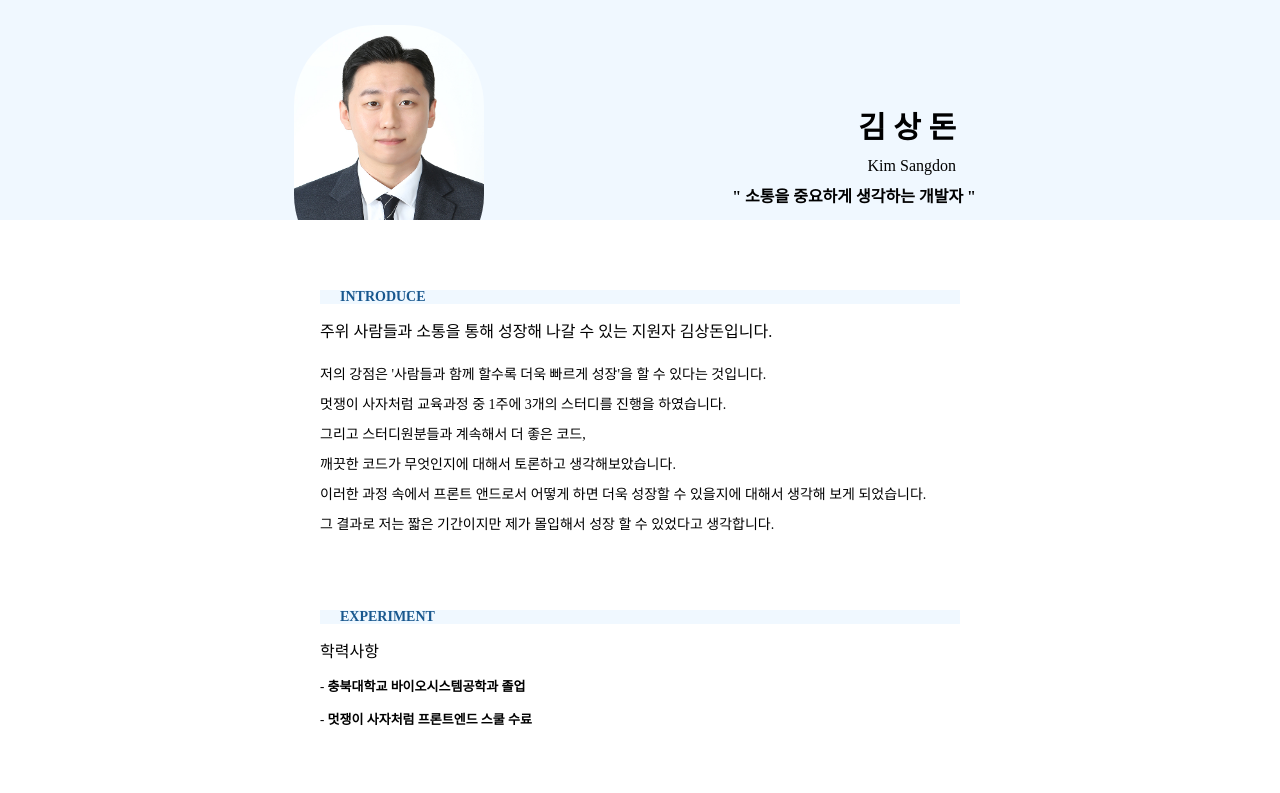
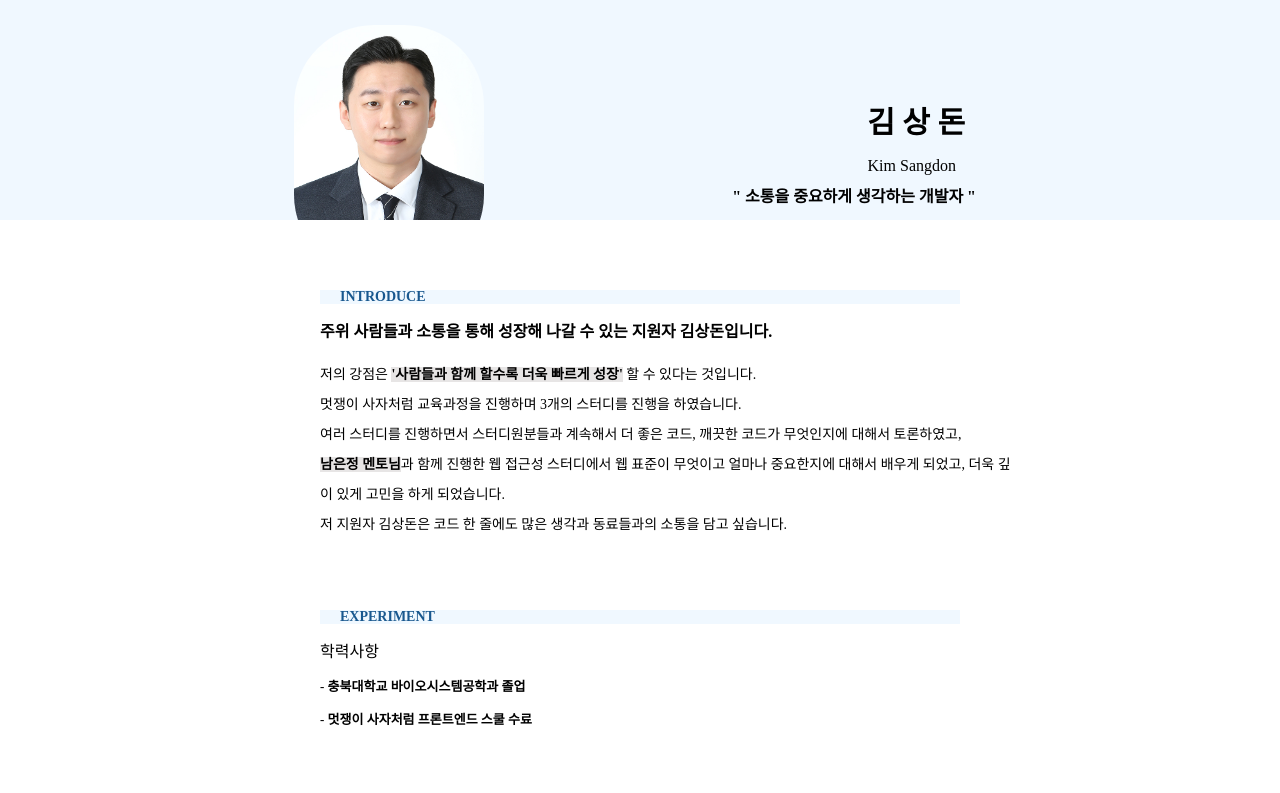
Before and after one commit to Sangdon1029/portfolio, a plain HTML site: page index.html in a window 1280 px wide. Shown: the top 793 px of the page. Drawn offline with Linux system fonts and the light colour scheme; a web font is replaced by a local one.

Commit message:
이력서 수정

```diff
--- a/index.html
+++ b/index.html
@@ -15,7 +15,7 @@
           <div class="header-cont">
                <img src="./src/img/sangdon_img.jpeg" alt="지원자 김상돈의 사진입니다.">
                <div class="header-tit">
-                    <h2>김 상 돈</h2>
+                    <button class="darkmodBtn"><h2>김 상 돈</h2></button>
                     <small>Kim Sangdon</small>
                     <strong>" 소통을 중요하게 생각하는 개발자 "</strong>
                </div>
@@ -25,15 +25,14 @@
           <section class="main-cont">
                <article class="intro">
                     <h2>INTRODUCE</h2>
-                    <h3>주위 사람들과 소통을 통해 성장해 나갈 수 있는 지원자 김상돈입니다.</h3>
+                    <h3><strong>주위 사람들과 소통을 통해 성장해 나갈 수 있는 지원자 김상돈입니다.</strong></h3>
                     <p class="about-text">
-                         저의 강점은 '사람들과 함께 할수록 더욱 빠르게 성장'을 할 수 있다는 것입니다.<br>
-                         멋쟁이 사자처럼 교육과정 중 1주에 3개의 스터디를 진행을 하였습니다.<br>
-                         그리고 스터디원분들과 계속해서 더 좋은 코드,<br>
-                         깨끗한 코드가 무엇인지에 대해서 토론하고 생각해보았습니다.<br>
-                         <span class="text-indent"> 이러한 과정 속에서 프론트 앤드로서 어떻게 하면 더욱 성장할 수 있을지에 대해서 생각해 보게 되었습니다.
-                         <br>
-                         그 결과로 저는 짧은 기간이지만 제가 몰입해서 성장 할 수 있었다고 생각합니다.</span>
+                         저의 강점은 <span class="hl">'사람들과 함께 할수록 더욱 빠르게 성장'</span> 할 수 있다는 것입니다.<br>
+                         멋쟁이 사자처럼 교육과정을 진행하며 3개의 스터디를 진행을 하였습니다.<br>
+                         여러 스터디를 진행하면서 스터디원분들과 계속해서 더 좋은 코드, 깨끗한 코드가 무엇인지에 대해서 토론하였고,<br>
+                         <span class="hl">남은정 멘토님</span>과 함께 진행한 웹 접근성 스터디에서 웹 표준이 무엇이고 얼마나 중요한지에 대해서 배우게 되었고, 더욱 깊이 있게 고민을 하게 되었습니다.<br>
+                         저 지원자 김상돈은 코드 한 줄에도 많은 생각과 동료들과의 소통을 담고 싶습니다.<br>
+
                     </p>
                </article>
                <article class="exp">
@@ -78,7 +77,7 @@
                               어떠한 분야에서 전문가가 되기 위해서<br>
                               최소한 1만 시간이 필요하다는 법칙에서부터 <br>
                               영감을 받아 사람들이 자신이 몇 시간 동안 노력을 한다면<br>
-                              전문가가 되는지 <strong class="emph">시각적으로</strong> 보여주어 <br>
+                              전문가가 되는지 <strong class="hl">시각적으로</strong> 보여주어 <br>
                               동기를 부여하기 위해서 제작하였습니다.
                               </p>
                          </div>
--- a/src/style/style.css
+++ b/src/style/style.css
@@ -16,6 +16,15 @@
     margin:-1px;
     border: none;
     clip: rect(0,0,0,0)
+}
+
+.ti {
+    text-indent: -200px;
+}
+.hl {
+    background-color: #d8d5d59c;
+    font-size: 14px;
+    font-weight: 800;
 }
 /* //utill */
 
@@ -134,7 +143,8 @@ article ul {
 
 .main-cont .skill-ls {
     display: flex;
-    justify-content: space-around;
+    padding-left: 20px;
+    gap: 200px;
 }
 .main-cont .skill-ls li {
     padding-bottom: 10px;
@@ -174,10 +184,6 @@ article ul {
     line-height: 30px;
     font-size: 14px;
 }
-.item-cont .item-text-cont .emph{
-    font-weight: 800;
-    font-size: 19px;
-}
 .milion {
     width: 300px;
     height: 300px;
@@ -190,3 +196,11 @@ article ul {
     width: 600px;
     margin: 0 auto;
 }
+
+/* darkmod */
+.darkmodBtn {
+    background-color: transparent;
+    border: none;
+    text-align: right;
+    margin-right: -15px;
+}
```
Also changed, not shown: 1 other file.
